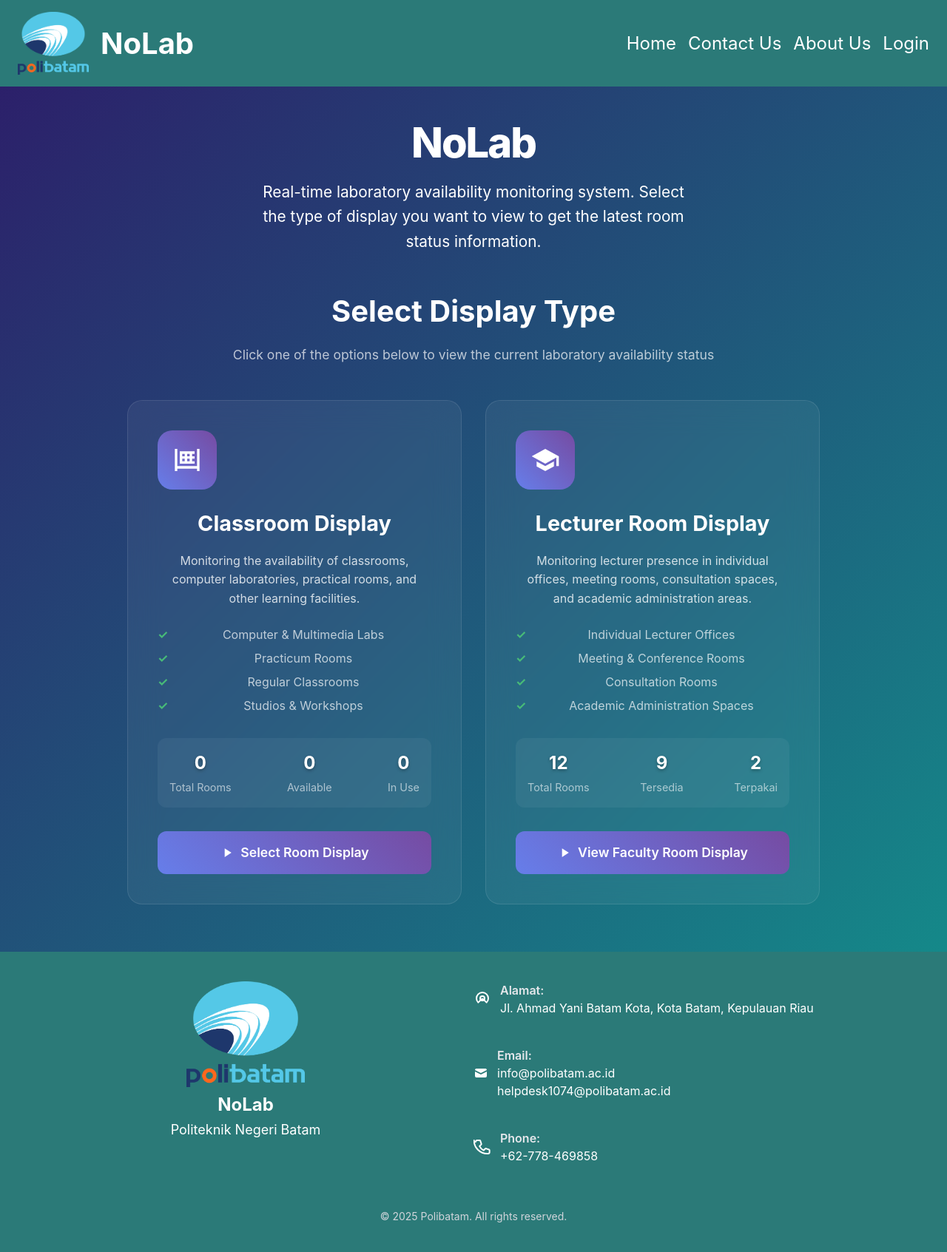
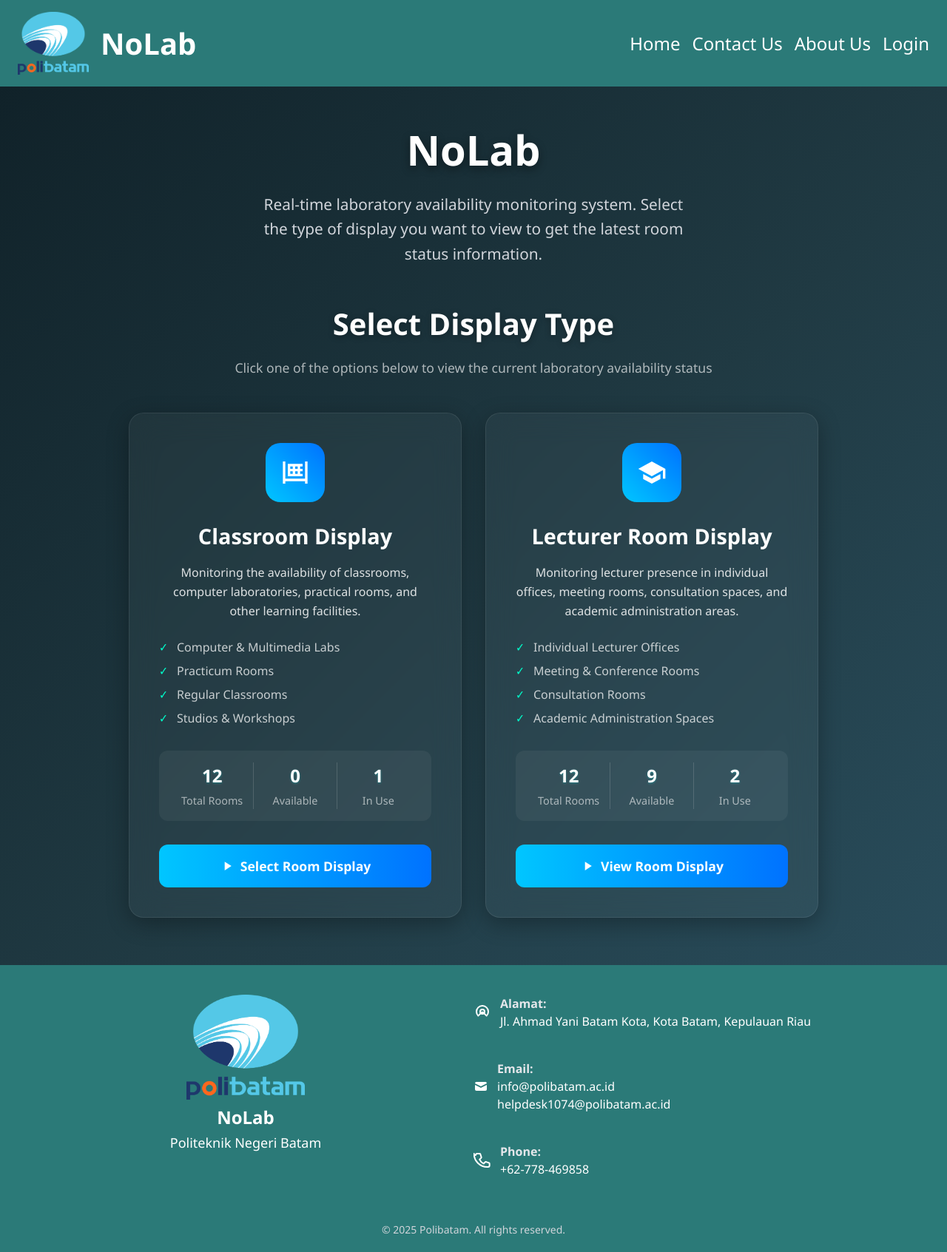
Before and after one commit to achillsetara16/Display-Ketersediaan-Laboratorium, a PHP site: page / in a window 1280 px wide. Shown: the whole page at 74% size. Before the commit the page ends 1653 px from the top, so only its background shows below. Run offline with PHP 8.4, Linux system fonts and the light colour scheme; data that the repository does not hold is empty; some libraries are stand-ins or nearby versions.

Commit message:
update public

```diff
--- a/public/display_GU601.php
+++ b/public/display_GU601.php
@@ -3,7 +3,7 @@
 include 'header_display.php';
 
 $currentSchedule = [
-  'room'     => 'Room TA 11.4',
+  'room'     => 'Room GU.601',
   'status'   => 'used',
   'lecturer' => 'Banu Failasuf, S.Tr',
   'course'   => 'Basis Data',
@@ -11,7 +11,7 @@
 ];
 
 $nextSchedule = [
-  'room'     => 'Room TA 11.4',
+  'room'     => 'Room GU.601',
   'status'   => 'next',
   'lecturer' => 'Suwarno, S.S., M.Pd',
   'course'   => 'Bahasa Inggris',
--- a/public/display_TA11.4.php
+++ b/public/display_TA10.3.php
@@ -3,7 +3,7 @@
 include 'header_display.php';
 
 $currentSchedule = [
-  'room'     => 'Room TA 11.4',
+  'room'     => 'Room TA.10.3',
   'status'   => 'used',
   'lecturer' => 'Banu Failasuf, S.Tr',
   'course'   => 'Basis Data',
@@ -11,7 +11,7 @@
 ];
 
 $nextSchedule = [
-  'room'     => 'Room TA 11.4',
+  'room'     => 'Room TA.10.3',
   'status'   => 'next',
   'lecturer' => 'Suwarno, S.S., M.Pd',
   'course'   => 'Bahasa Inggris',
--- a/public/index.php
+++ b/public/index.php
@@ -2,105 +2,94 @@
 <html lang="en">
 
 <head>
-    <meta charset="UTF-8">
-    <meta name="viewport" content="width=device-width, initial-scale=1.0">
-    <title>Home</title>
+  <meta charset="UTF-8" />
+  <meta name="viewport" content="width=device-width, initial-scale=1.0" />
+  <title>NoLab - Home</title>
   <script src="https://cdn.tailwindcss.com"></script>
   <style>
     body {
-            background: linear-gradient(135deg, #2d1b69 0%, #11998e 100%);
+      background: linear-gradient(135deg, #0f2027, #203a43, #2c5364);
+      font-family: 'Segoe UI', Tahoma, Geneva, Verdana, sans-serif;
     }
 
     .hero h1 {
       font-size: 3.5rem;
       font-weight: 800;
+      color: #ffffff;
+      text-shadow: 0 4px 12px rgba(0, 0, 0, 0.4);
       margin-bottom: 1rem;
-            color: white;
-            line-height: 1.2;
-            letter-spacing: -2px;
     }
 
     .hero .subtitle {
       font-size: 1.3rem;
-            color: rgb(255, 255, 255);
+      color: #d1d5db;
       margin-bottom: 3rem;
       max-width: 600px;
-            margin-left: auto;
-            margin-right: auto;
+      margin: 0 auto 3rem auto;
       line-height: 1.6;
-        }
-
-        .menu-section {
-            max-width: 1000px;
-            margin: 0 auto;
-            padding: 0 2rem;
     }
 
     .section-title {
       text-align: center;
       font-size: 2.5rem;
       font-weight: 700;
+      color: #ffffff;
       margin-bottom: 1rem;
-            color: #ffffff;
+      text-shadow: 0 2px 8px rgba(0, 0, 0, 0.3);
     }
 
     .section-subtitle {
       text-align: center;
-            color: rgba(255, 255, 255, 0.7);
+      color: rgba(255, 255, 255, 0.65);
       margin-bottom: 3rem;
       font-size: 1.1rem;
     }
 
+    .menu-section {
+      max-width: 1100px;
+      margin: 0 auto;
+      padding: 0 1rem;
+    }
+
     .menu-grid {
-            display: grid;
-            grid-template-columns: repeat(auto-fit, minmax(400px, 1fr));
+      display: flex;
+      flex-wrap: wrap;
+      justify-content: center;
       gap: 2rem;
       margin-bottom: 4rem;
     }
 
     .menu-card {
-            background: rgba(255, 255, 255, 0.05);
-            backdrop-filter: blur(20px);
-            border: 1px solid rgba(255, 255, 255, 0.1);
+      width: 100%;
+      max-width: 450px;
+      background: rgba(255, 255, 255, 0.04);
+      backdrop-filter: blur(18px);
+      border: 1px solid rgba(255, 255, 255, 0.08);
       border-radius: 20px;
       padding: 2.5rem;
-            transition: all 0.4s cubic-bezier(0.4, 0, 0.2, 1);
       cursor: pointer;
+      transition: 0.3s ease-in-out;
+      box-shadow: 0 8px 30px rgba(0, 0, 0, 0.3);
       position: relative;
-            overflow: hidden;
-        }
-
-        .menu-card::before {
-            content: '';
-            position: absolute;
-            top: 0;
-            left: -100%;
-            width: 100%;
-            height: 100%;
-            background: linear-gradient(90deg, transparent, rgba(102, 126, 234, 0.1), transparent);
-            transition: left 0.6s;
-        }
-
-        .menu-card:hover::before {
-            left: 100%;
+      text-align: center;
     }
 
     .menu-card:hover {
-            transform: translateY(-10px);
-            border-color: rgba(102, 126, 234, 0.5);
-            box-shadow: 0 25px 50px rgba(102, 126, 234, 0.2);
-            background: rgba(255, 255, 255, 0.1);
+      transform: scale(1.03);
+      background: rgba(255, 255, 255, 0.07);
+      border-color: rgba(0, 255, 255, 0.2);
+      box-shadow: 0 12px 40px rgba(0, 255, 255, 0.2);
     }
 
     .menu-icon {
       width: 80px;
       height: 80px;
-            background: linear-gradient(45deg, #667eea, #764ba2);
+      margin: 0 auto 1.5rem auto;
+      background: linear-gradient(45deg, #00c6ff, #0072ff);
       border-radius: 20px;
       display: flex;
       align-items: center;
       justify-content: center;
-            margin-bottom: 1.5rem;
       transition: transform 0.3s ease;
     }
 
@@ -117,40 +106,43 @@
     .menu-title {
       font-size: 1.8rem;
       font-weight: 700;
+      color: #ffffff;
       margin-bottom: 1rem;
-            color: #ffffff;
     }
 
     .menu-description {
-            color: rgba(255, 255, 255, 0.8);
+      font-size: 1rem;
+      color: rgba(255, 255, 255, 0.85);
       line-height: 1.6;
       margin-bottom: 1.5rem;
-            font-size: 1rem;
     }
 
     .menu-features {
       list-style: none;
       margin-bottom: 2rem;
+      padding: 0;
     }
 
     .menu-features li {
-            color: rgba(255, 255, 255, 0.7);
+      color: rgba(255, 255, 255, 0.75);
       margin-bottom: 0.5rem;
       padding-left: 1.5rem;
       position: relative;
+      text-align: left;
     }
 
     .menu-features li::before {
       content: '✓';
       position: absolute;
       left: 0;
-            color: #48bb78;
+      color: #00ffcc;
       font-weight: bold;
     }
 
     .menu-stats {
       display: flex;
       justify-content: space-between;
+      align-items: center;
       margin-bottom: 2rem;
       padding: 1rem;
       background: rgba(255, 255, 255, 0.05);
@@ -159,52 +151,54 @@
 
     .menu-stat {
       text-align: center;
+      flex: 1;
+    }
+
+    .menu-stat:not(:last-child) {
+      border-right: 1px solid rgba(255, 255, 255, 0.15);
     }
 
     .menu-stat-number {
       font-size: 1.5rem;
       font-weight: 700;
       color: #ffffff;
-            text-shadow: 0 2px 4px rgba(0, 0, 0, 0.3);
+      text-shadow: 0 1px 3px rgba(0, 255, 255, 0.3);
     }
 
     .menu-stat-label {
       font-size: 0.9rem;
       color: rgba(255, 255, 255, 0.6);
-            margin-top: 0.25rem;
+      margin-top: 0.3rem;
     }
 
     .menu-button {
       width: 100%;
-            padding: 1rem 2rem;
-            background: linear-gradient(45deg, #667eea, #764ba2);
+      padding: 1rem;
+      background: linear-gradient(90deg, #00c6ff, #0072ff);
+      color: white;
+      font-weight: 600;
+      font-size: 1.1rem;
       border: none;
       border-radius: 12px;
-            color: white;
-            font-size: 1.1rem;
-            font-weight: 600;
-            cursor: pointer;
-            transition: all 0.3s ease;
       display: flex;
       align-items: center;
       justify-content: center;
       gap: 0.5rem;
+      transition: 0.3s ease;
     }
 
     .menu-button:hover {
-            transform: translateY(-2px);
-            box-shadow: 0 10px 25px rgba(102, 126, 234, 0.4);
+      background: linear-gradient(90deg, #0072ff, #00c6ff);
+      box-shadow: 0 8px 25px rgba(0, 198, 255, 0.5);
     }
   </style>
+
   <?php
   include('../config/db.php');
-
   $totalStmt = $pdo->query("SELECT COUNT(*) FROM rooms");
   $totalRooms = $totalStmt->fetchColumn();
-
   $availableStmt = $pdo->query("SELECT COUNT(*) FROM rooms WHERE status = 'Available'");
   $availableRooms = $availableStmt->fetchColumn();
-
   $inUseStmt = $pdo->query("SELECT COUNT(*) FROM rooms WHERE status = 'In Use'");
   $inUseRooms = $inUseStmt->fetchColumn();
   ?>
@@ -212,6 +206,7 @@
 
 <body>
   <?php include 'navbar.php'; ?>
+
   <main class="flex-grow pt-40 text-center">
     <section class="hero">
       <h1>NoLab</h1>
@@ -220,13 +215,12 @@
       </p>
     </section>
 
-        <!-- Menu Selection -->
     <section class="menu-section">
       <h2 class="section-title">Select Display Type</h2>
       <p class="section-subtitle">Click one of the options below to view the current laboratory availability status</p>
 
       <div class="menu-grid">
-                <!-- Classroom Display Card -->
+        <!-- Classroom Card -->
         <div class="menu-card" onclick="navigateToDisplay('classroom')">
           <div class="menu-icon">
             <svg viewBox="0 0 24 24">
@@ -237,7 +231,6 @@
           <p class="menu-description">
             Monitoring the availability of classrooms, computer laboratories, practical rooms, and other learning facilities.
           </p>
-
           <ul class="menu-features">
             <li>Computer & Multimedia Labs</li>
             <li>Practicum Rooms</li>
@@ -246,19 +239,18 @@
           </ul>
           <div class="menu-stats">
             <div class="menu-stat">
-                            <div class="menu-stat-number" id="classroomTotal"><?= $totalRooms ?></div>
+              <div class="menu-stat-number">12</div>
               <div class="menu-stat-label">Total Rooms</div>
             </div>
             <div class="menu-stat">
-                            <div class="menu-stat-number" id="classroomAvailable"><?= $availableRooms ?></div>
+              <div class="menu-stat-number">0</div>
               <div class="menu-stat-label">Available</div>
             </div>
             <div class="menu-stat">
-                            <div class="menu-stat-number" id="classroomOccupied"><?= $inUseRooms ?></div>
+              <div class="menu-stat-number">1</div>
               <div class="menu-stat-label">In Use</div>
             </div>
           </div>
-
           <button class="menu-button" onclick="window.location.href='select_room.php'">
             <svg width="20" height="20" viewBox="0 0 24 24" fill="currentColor">
               <path d="M8,5.14V19.14L19,12.14L8,5.14Z" />
@@ -267,7 +259,7 @@
           </button>
         </div>
 
-                <!-- Faculty Display Card -->
+        <!-- Faculty Card -->
         <div class="menu-card" onclick="navigateToDisplay('faculty')">
           <div class="menu-icon">
             <svg viewBox="0 0 24 24">
@@ -278,39 +270,37 @@
           <p class="menu-description">
             Monitoring lecturer presence in individual offices, meeting rooms, consultation spaces, and academic administration areas.
           </p>
-
           <ul class="menu-features">
             <li>Individual Lecturer Offices</li>
             <li>Meeting & Conference Rooms</li>
             <li>Consultation Rooms</li>
             <li>Academic Administration Spaces</li>
           </ul>
-
           <div class="menu-stats">
             <div class="menu-stat">
-                            <div class="menu-stat-number" id="facultyTotal">12</div>
+              <div class="menu-stat-number">12</div>
               <div class="menu-stat-label">Total Rooms</div>
             </div>
             <div class="menu-stat">
-                            <div class="menu-stat-number" id="facultyAvailable">9</div>
-                            <div class="menu-stat-label">Tersedia</div>
+              <div class="menu-stat-number">9</div>
+              <div class="menu-stat-label">Available</div>
             </div>
             <div class="menu-stat">
-                            <div class="menu-stat-number" id="facultyOccupied">2</div>
-                            <div class="menu-stat-label">Terpakai</div>
+              <div class="menu-stat-number">2</div>
+              <div class="menu-stat-label">In Use</div>
             </div>
           </div>
-
           <button class="menu-button" onclick="window.location.href='display_dosen.php'">
             <svg width="20" height="20" viewBox="0 0 24 24" fill="currentColor">
               <path d="M8,5.14V19.14L19,12.14L8,5.14Z" />
             </svg>
-                        View Faculty Room Display
+            View Room Display
           </button>
         </div>
       </div>
     </section>
   </main>
+
   <?php include 'footer.php'; ?>
 </body>
 
```
Also changed, not shown: public/select_room.php (+75 -59 lines). Lines whose indentation alone changed are shown as unchanged.
